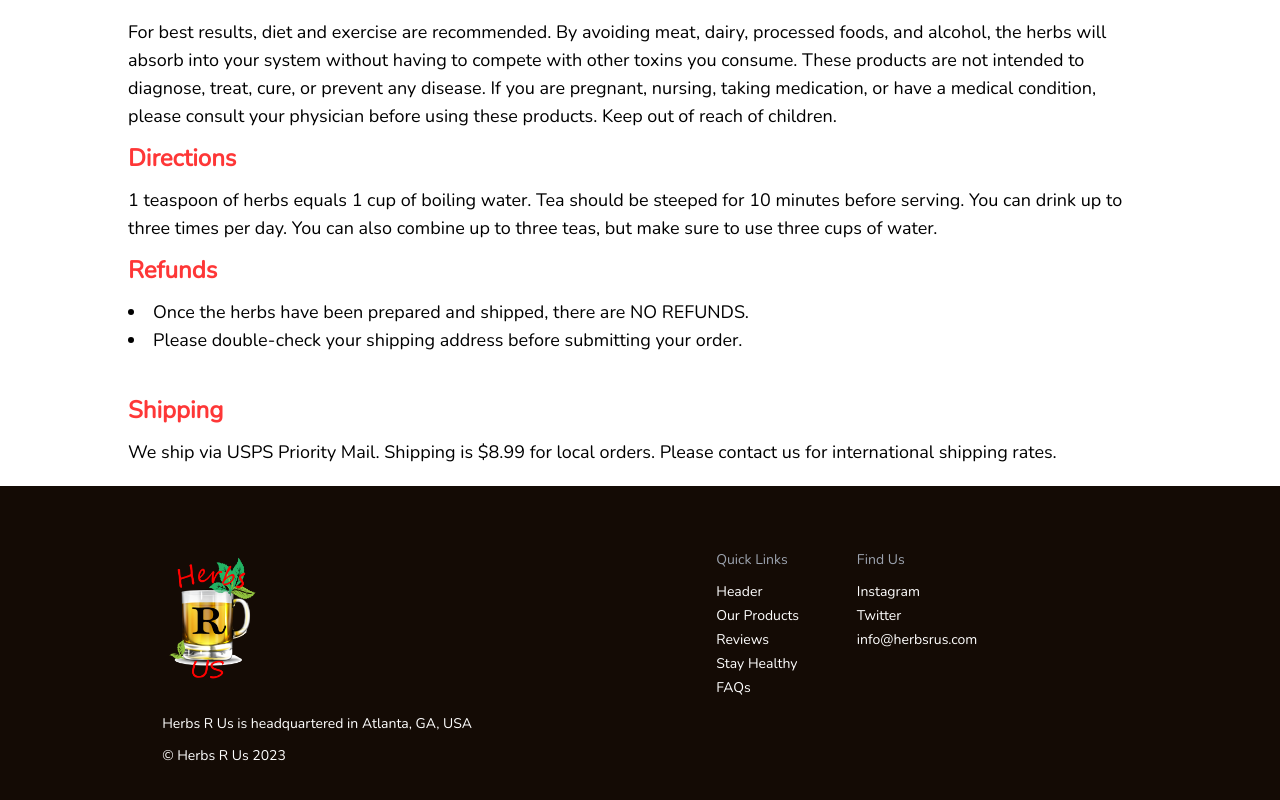
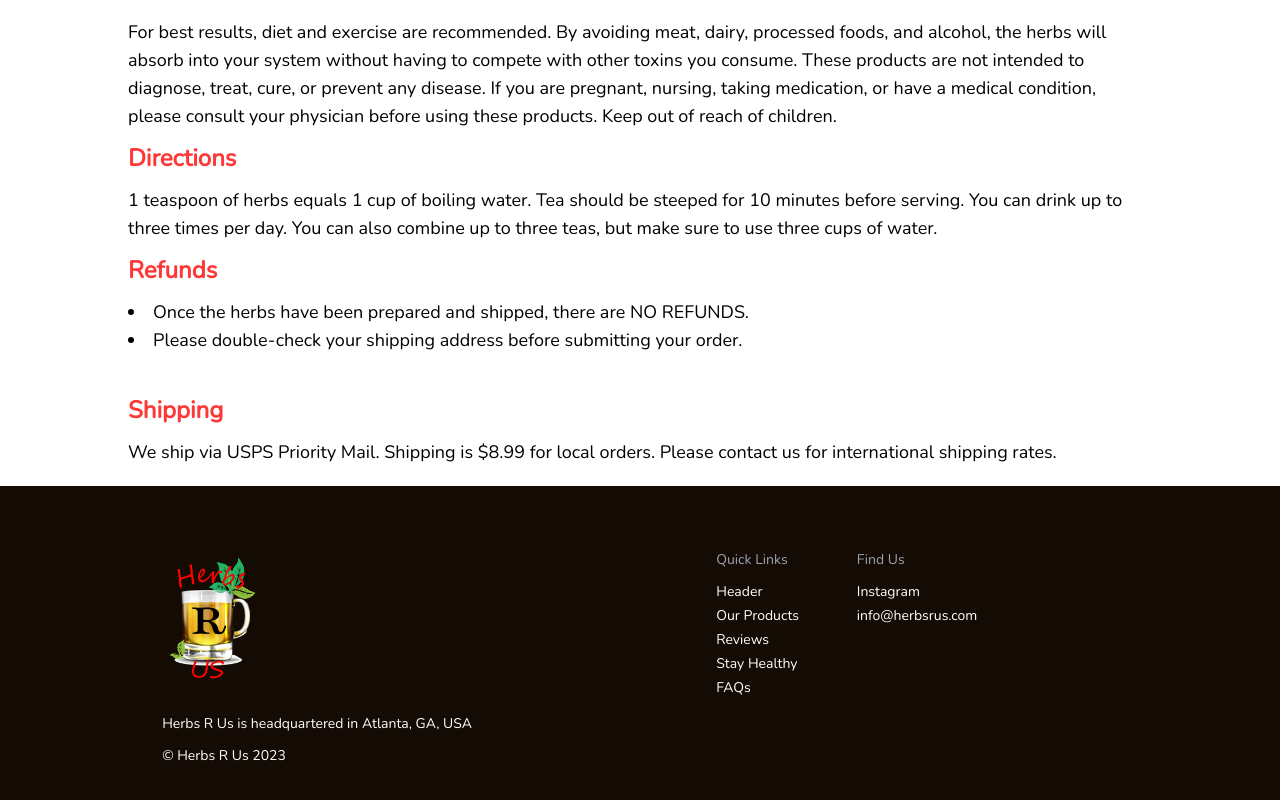
Before and after one commit to genialtechie/herbs-r-us, a Next.js app: page /policy in a window 1280 px wide. Shown: the part 326-1126 px from the top of the page. Built offline with nearby package versions, Linux system fonts and the light colour scheme.

Commit message:
updated links

```diff
--- a/components/Footer.jsx
+++ b/components/Footer.jsx
@@ -74,23 +74,15 @@ const Footer = forwardRef((props, ref) => {
             <li className="mb-1">
               <a
                 className="cursor-pointer transition-all duration-300 hover:text-theme"
-                href="http://instagram.com/magpollotech"
+                href="http://instagram.com/herbsrus2020"
               >
                 Instagram
               </a>
             </li>
             <li className="mb-1">
               <a
-                className="cursor-pointer transition-all duration-300 hover:text-theme"
-                href="http://twitter.com/magpollotech"
-              >
-                Twitter
-              </a>
-            </li>
-            <li className="mb-1">
-              <a
                 className="transition-all cursor-pointer duration-300 hover:text-theme"
-                href="mailto:info@herbsrus.com"
+                href="mailto:herbs_r_us@yahoo.com"
               >
                 info@herbsrus.com
               </a>
```
